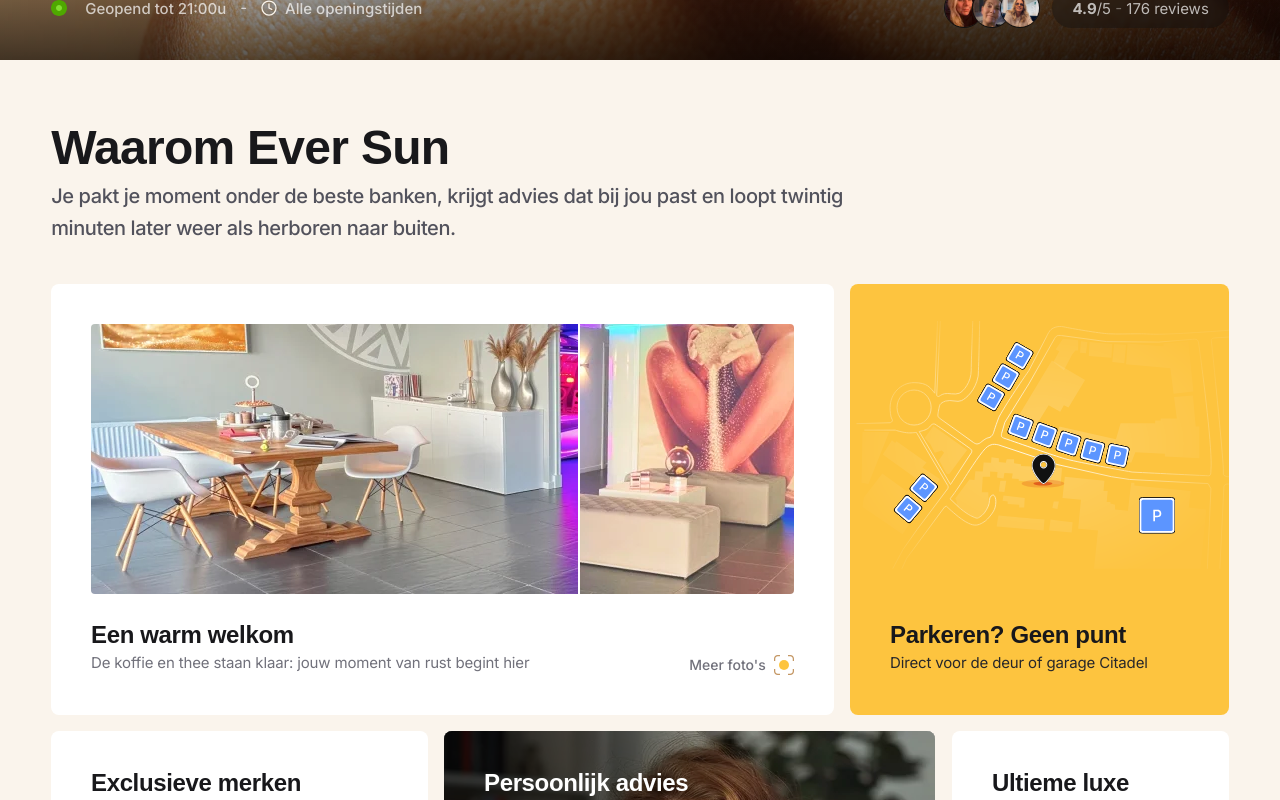
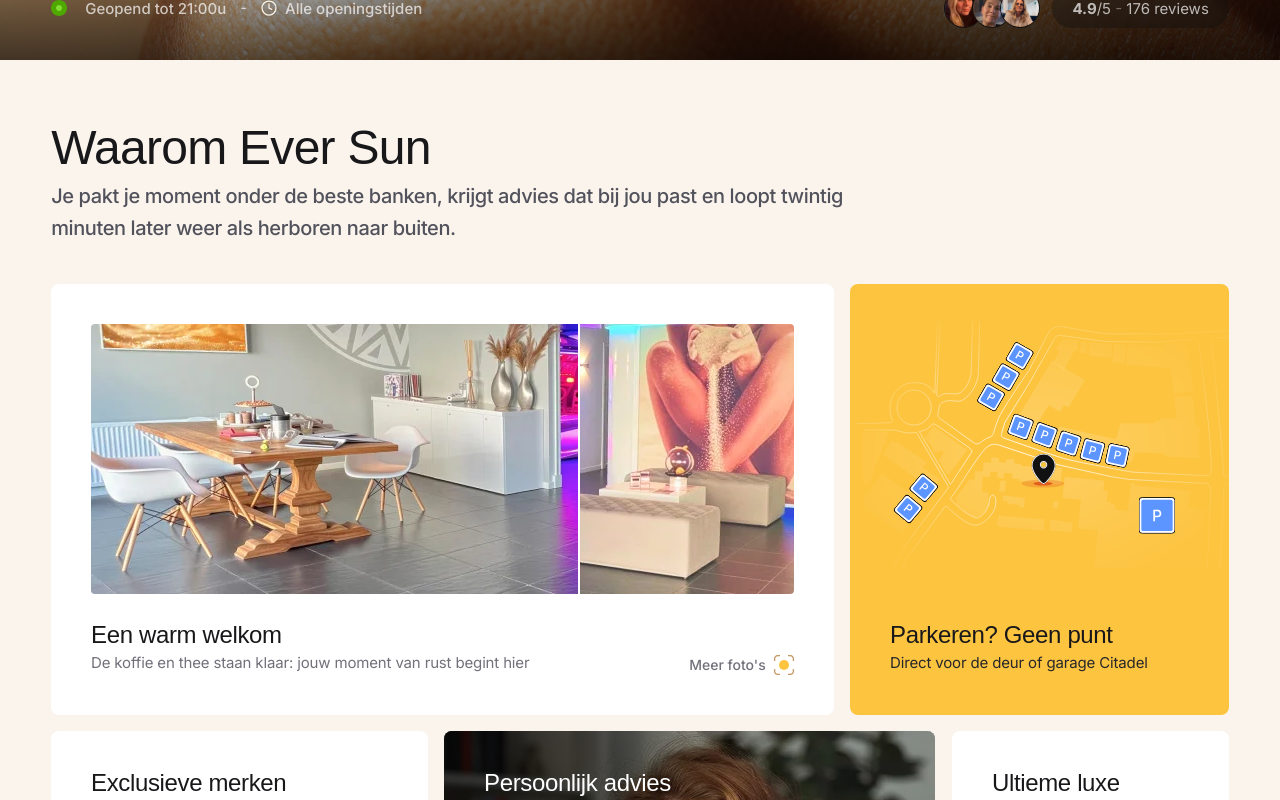
Before and after one commit to timothyvansas-gif/eversun, a Next.js app: page / in a window 1280 px wide. Shown: the part 740-1540 px from the top of the page. Built offline with nearby package versions, Linux system fonts and the light colour scheme; a web font is replaced by a local one.

Commit message:
style: update font weight to medium for headers and adjust line height for review text components

```diff
--- a/src/app/globals.css
+++ b/src/app/globals.css
@@ -39,7 +39,7 @@ body {
 
 @layer components {
   .card-title {
-    @apply text-[22px] xl:text-2xl font-semibold leading-none tracking-[-0.015em] font-display;
+    @apply text-[22px] xl:text-2xl font-medium leading-none tracking-[-0.015em] font-display;
   }
 
   .card-body {
--- a/src/components/bento.tsx
+++ b/src/components/bento.tsx
@@ -62,7 +62,7 @@ export default function Bento() {
         custom={-1}
         className="mb-6 xl:mb-10 w-full xl:max-w-[849px] relative z-[40] max-md:sticky max-md:top-[56px] max-md:pt-6 max-md:pb-6 max-md:mb-0 max-md:bg-surface-page"
       >
-        <h2 className="text-[clamp(28px,3.75vw,48px)] font-extrabold leading-none tracking-[-0.01em] xl:tracking-[-0.015em] text-zinc-900 font-display">
+        <h2 className="text-[clamp(28px,3.75vw,48px)] font-medium leading-none tracking-[-0.01em] xl:tracking-[-0.015em] text-zinc-900 font-display">
           Waarom Ever Sun
         </h2>
         <p className="mt-2 text-[15px] xl:text-[20px] font-normal xl:font-medium leading-[24px] xl:leading-8 tracking-[-0.02em] text-zinc-600">
--- a/src/components/hero/hero-reviews.tsx
+++ b/src/components/hero/hero-reviews.tsx
@@ -87,7 +87,7 @@ export default function HeroReviews() {
                           <Image key={s} src={iconStar} alt="" width={16} height={16} />
                         ))}
                       </div>
-                      <span className="font-sans text-[15px] leading-snug text-white/90">
+                      <span className="font-sans text-[15px] leading-[25px] text-white/90">
                         {tooltips[i].quote}
                       </span>
                       <span className="font-sans text-[13px] text-white/50">
@@ -104,7 +104,7 @@ export default function HeroReviews() {
 
       {/* Text Container */}
       <div className="h-[40px] px-5 flex items-center bg-[#111111]/40 backdrop-blur-[2px] rounded-full">
-        <span className="font-sans text-[15px] leading-none whitespace-nowrap" style={{ color: "rgba(255, 255, 255, 0.7)" }}>
+        <span className="font-sans text-[15px] leading-[25px] whitespace-nowrap" style={{ color: "rgba(255, 255, 255, 0.7)" }}>
           <span className="font-bold">4.9</span>/5 <span className="opacity-50">-</span> 176 reviews
         </span>
       </div>
```
